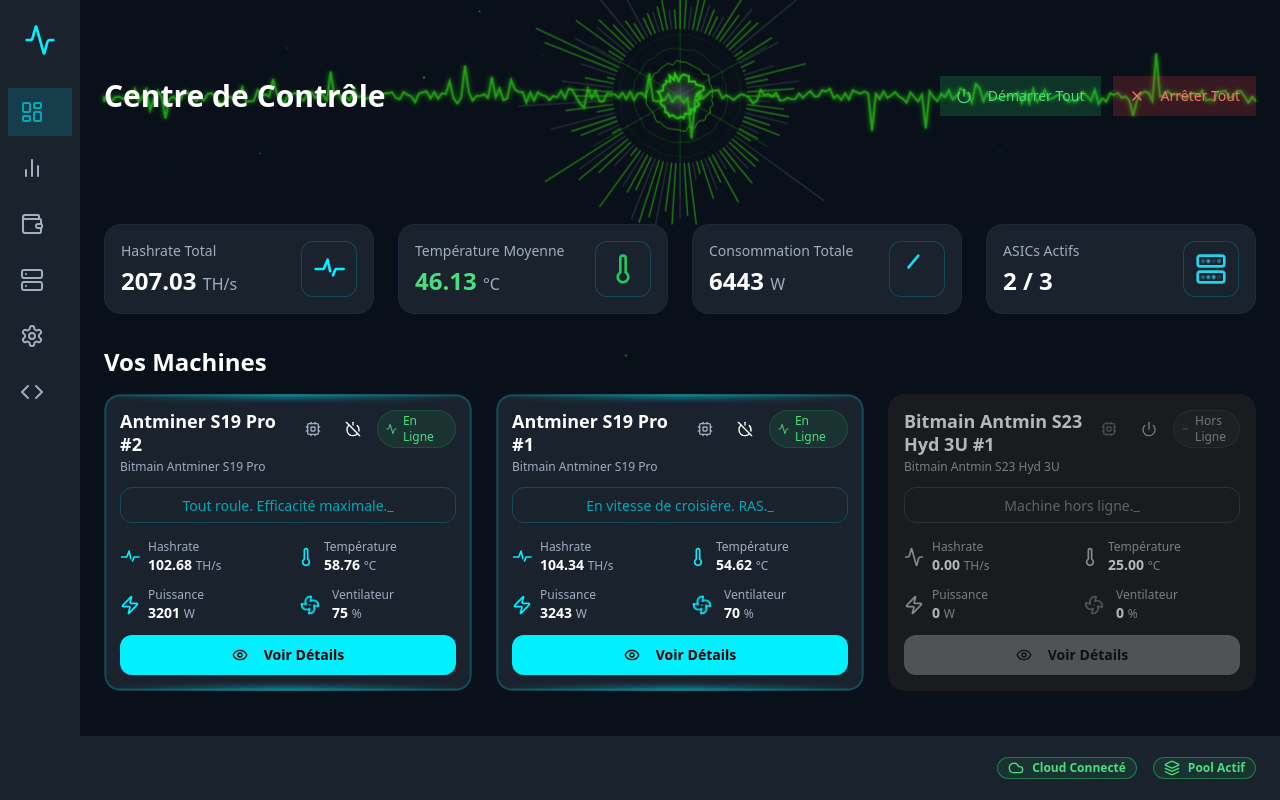
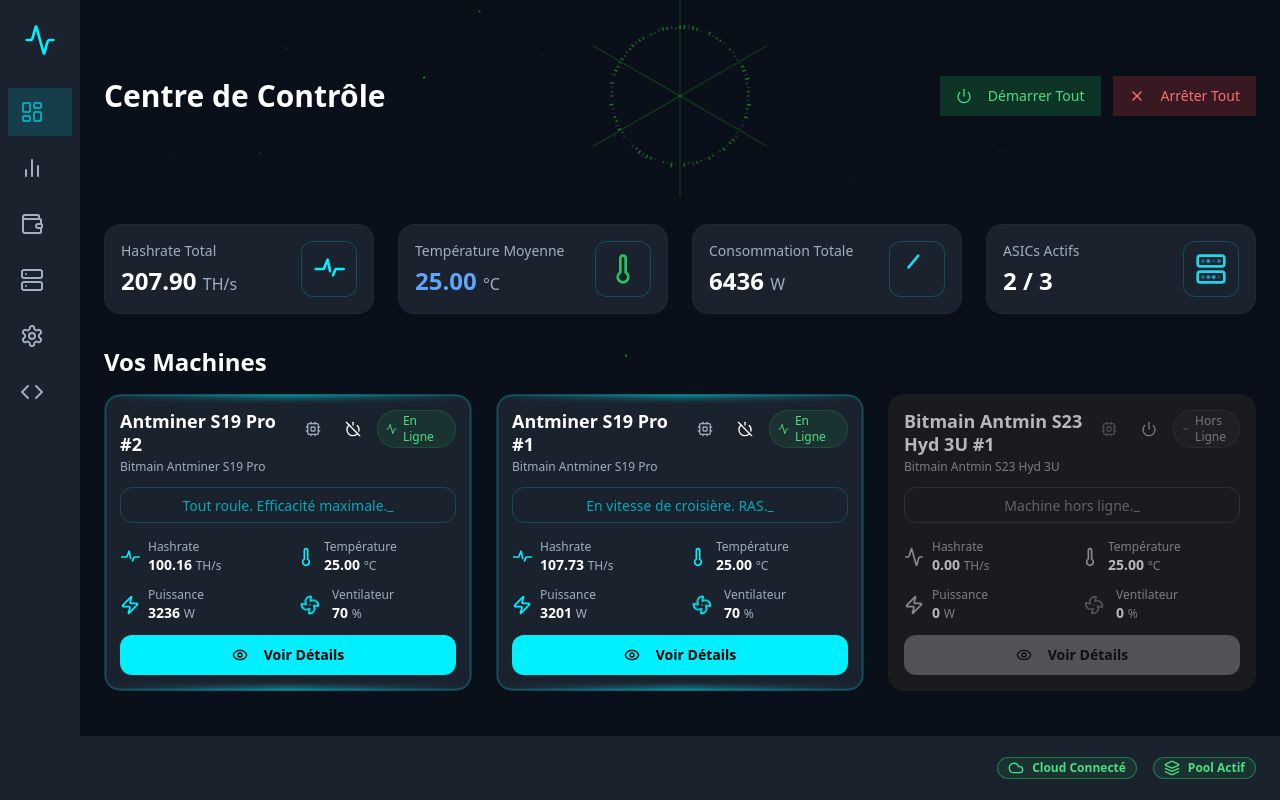
Before and after one commit to prazlook/aelox-hardware-website, a React (Vite) app: page / in a window 1280 px wide. Built offline with nearby package versions, Linux system fonts and the light colour scheme.

Commit message:
[dyad] wrote 1 file(s) + extra files edited outside of Dyad

```diff
--- a/src/pages/Index.tsx
+++ b/src/pages/Index.tsx
@@ -285,7 +285,7 @@ const Index = () => {
       });
       prevAsicsRef.current = asics;
       setAsics(updatedAsics);
-    }, 500);
+    }, 40); // Changed from 500ms to 40ms
     return () => clearInterval(interval);
   }, [asics, maxTemp, overheatSoundFile, powerOffSoundFile, setAsics, preventOverheat, preventErrors, startupDelay, shutdownDelay]);
 
```
Also changed, not shown: src/components/AnimatedServerIcon.tsx (line endings or trailing spaces), src/components/StatusBorderAnimation.tsx (line endings or trailing spaces), src/globals.css (line endings or trailing spaces).
